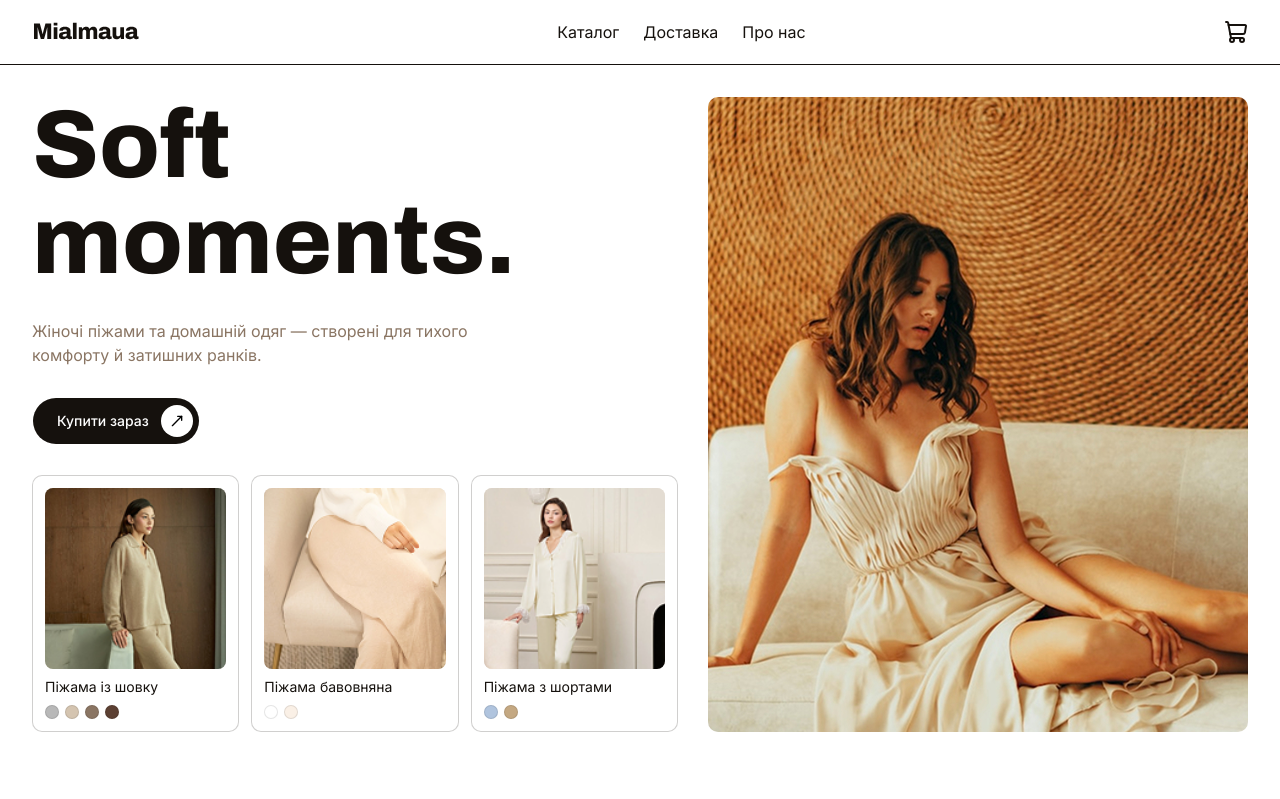
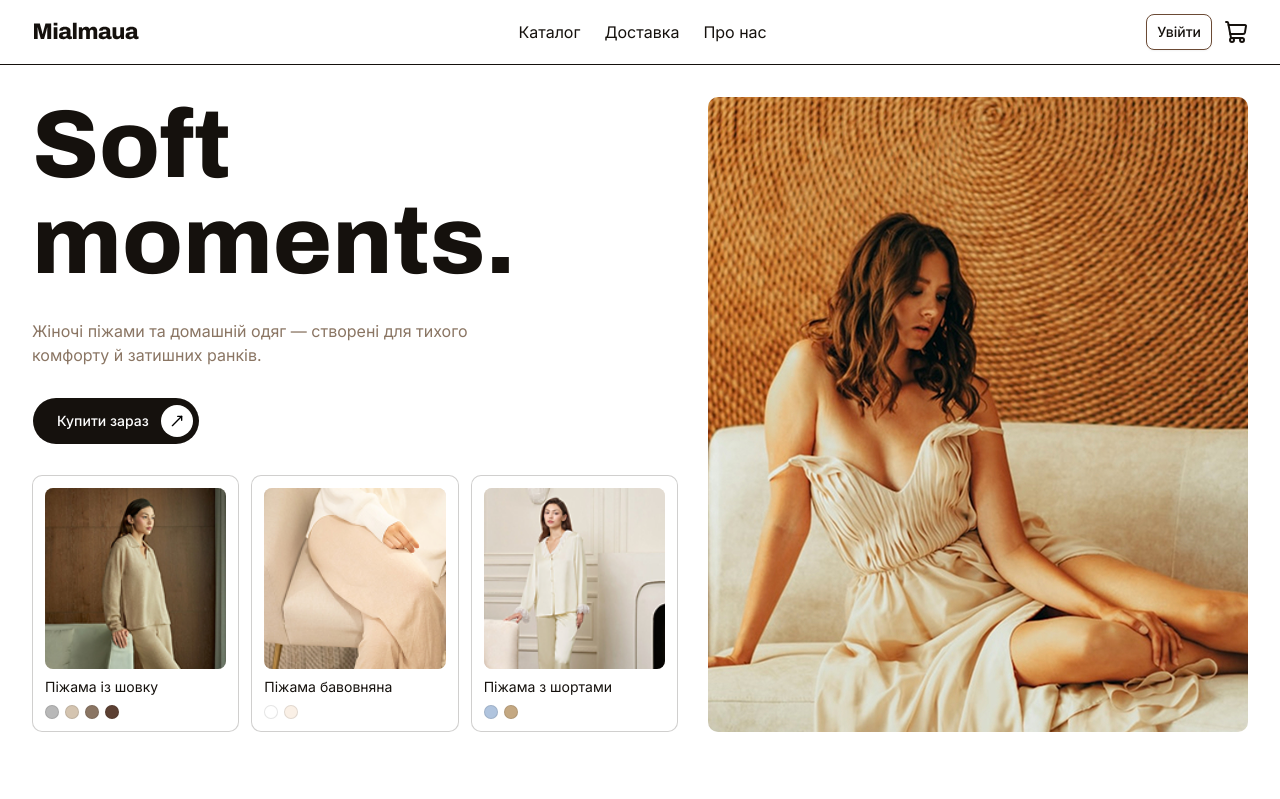
Before and after one commit to rpdNick/Mialmaua, a Next.js app: page / in a window 1280 px wide. Shown: the top 799 px of the page. Built offline with nearby package versions, Linux system fonts and the light colour scheme; no server answers; the database is empty.

Commit message:
login button

```diff
--- /dev/null
+++ b/components/auth/LoginButton.tsx
@@ -0,0 +1,24 @@
+'use client';
+
+import { Button } from '@/components/ui/button';
+
+type LoginButtonProps = {
+  className?: string;
+};
+
+export function LoginButton({ className }: LoginButtonProps) {
+  function handleClick() {
+    console.log('Login click — open modal');
+  }
+
+  return (
+    <Button
+      type="button"
+      variant="outline"
+      className={className}
+      onClick={handleClick}
+    >
+      Увійти
+    </Button>
+  );
+}
--- a/components/shared/Header.tsx
+++ b/components/shared/Header.tsx
@@ -3,6 +3,7 @@ import { Navbar } from './Navbar';
 import Image from 'next/image';
 import { Container } from './Container';
 import { CartBadge } from '@/components/cart/CartBadge';
+import { LoginButton } from '@/components/auth/LoginButton';
 
 export function Header() {
   return (
@@ -14,7 +15,10 @@ export function Header() {
 
         <Navbar />
 
-        <CartBadge />
+        <div className="flex items-center gap-3">
+          <LoginButton />
+          <CartBadge />
+        </div>
       </Container>
     </header>
   );
```
